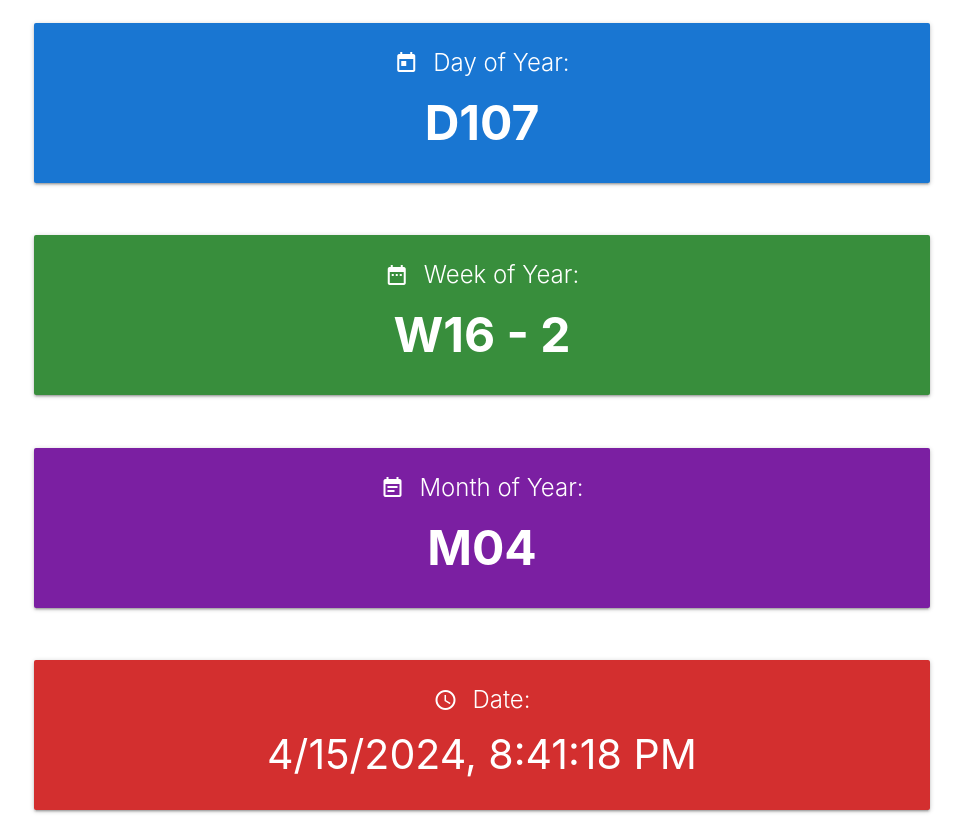
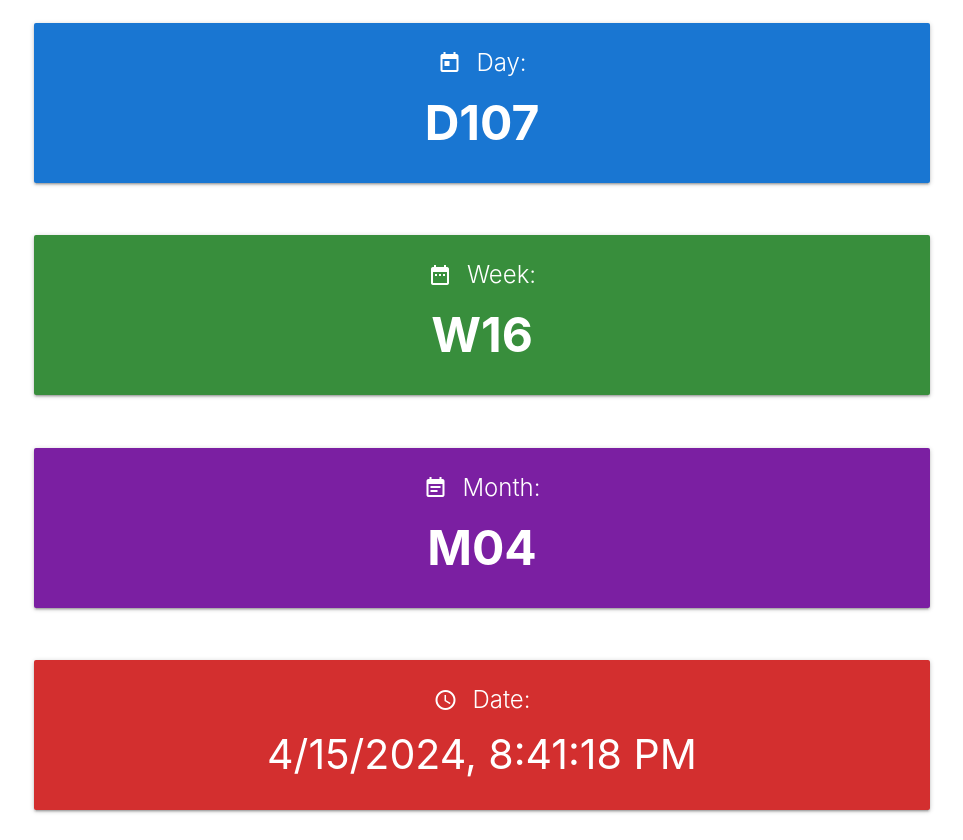
Before and after one commit to momentum-institute/date, a plain HTML site: page public/index.htm in a window 1280 px wide. Shown: the whole page, without its empty margins (158-1121 px from the left). Drawn offline with nearby package versions, Linux system fonts and the light colour scheme.

Commit message:
clean labels

```diff
--- a/public/index.htm
+++ b/public/index.htm
@@ -43,7 +43,7 @@
         <div class="section">
             <div class="card blue darken-2">
                 <div class="card-content white-text">
-                    <span class="card-title"><i class="material-icons left">today</i>Day of Year:</span>
+                    <span class="card-title"><i class="material-icons left">today</i>Day:</span>
                     <p><span id="day" class="time-text"></span></p>
                 </div>
             </div>
@@ -52,7 +52,7 @@
         <div class="section">
             <div class="card green darken-2">
                 <div class="card-content white-text">
-                    <span class="card-title"><i class="material-icons left">date_range</i>Week of Year:</span>
+                    <span class="card-title"><i class="material-icons left">date_range</i>Week:</span>
                     <p><span id="week" class="time-text"></span></p>
                 </div>
             </div>
@@ -61,7 +61,7 @@
         <div class="section">
             <div class="card purple darken-2">
                 <div class="card-content white-text">
-                    <span class="card-title"><i class="material-icons left">event_note</i>Month of Year:</span>
+                    <span class="card-title"><i class="material-icons left">event_note</i>Month:</span>
                     <p><span id="month" class="time-text"></span></p>
                 </div>
             </div>
@@ -96,7 +96,8 @@
                 const weekday = now.getDay() === 0 ? 7 : now.getDay(); // Sunday as 7
 
                 document.getElementById('day').textContent = `D${String(days).padStart(3, '0')}`;
-                document.getElementById('week').textContent = `W${String(weekNumber).padStart(2, '0')} - ${weekday}`;
+                document.getElementById('week').textContent = `W${String(weekNumber).padStart(2, '0')}`;
+                // document.getElementById('week').textContent = `W${String(weekNumber).padStart(2, '0')} - ${weekday}`;
                 document.getElementById('month').textContent = `M${monthNumber.padStart(2, '0')}`;
             }
 
```
